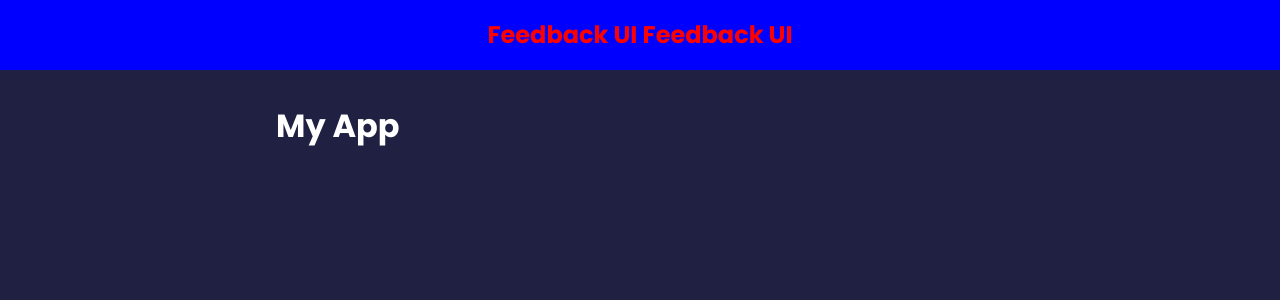
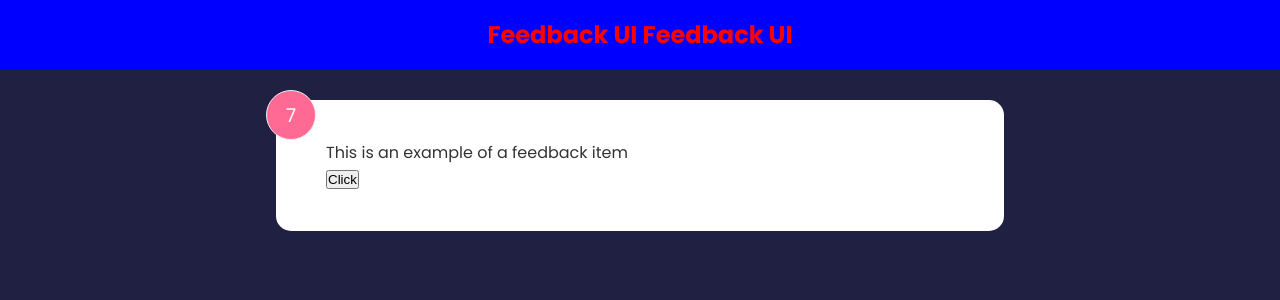
Before and after one commit to runcioa/feedback-app, a React (Create React App) app: page / in a window 1280 px wide. Shown: the top 300 px of the page. Built offline with nearby package versions, Linux system fonts and the light colour scheme.

Commit message:
Use state 1

```diff
--- a/src/App.js
+++ b/src/App.js
@@ -1,6 +1,7 @@
 // src\App.js
 
 import Header from "./components/Header";
+import FeedBackItem from "./components/FeedBackItem";
 
 const App = () => {
   return (
@@ -8,7 +9,7 @@
         {/* Utilizzare i props per passere le informazioni */}
       <Header />
       <div className="container">
-        <h1>My App</h1>
+        <FeedBackItem />
       </div>
     </>
   );
--- /dev/null
+++ b/src/components/FeedBackItem.jsx
@@ -0,0 +1,24 @@
+// src\components\FeedBackItem.jsx
+
+import { useState} from "react";
+
+function FeedBackItem() {
+
+    // USE STATE
+    const [rating, setRating] = useState(7);
+    const [text, setText] = useState('This is an example of a feedback item');
+
+    const handleClick = () =>{
+        // Imposto il valore con la funzione
+        setRating('10');
+    }
+
+
+  return <div className='card'>
+      <div className="num-display">{rating}</div>
+      <div className="text-diplay">{text}</div>
+      <button onClick={handleClick} >Click</button>
+  </div>;
+}
+
+export default FeedBackItem;
```
